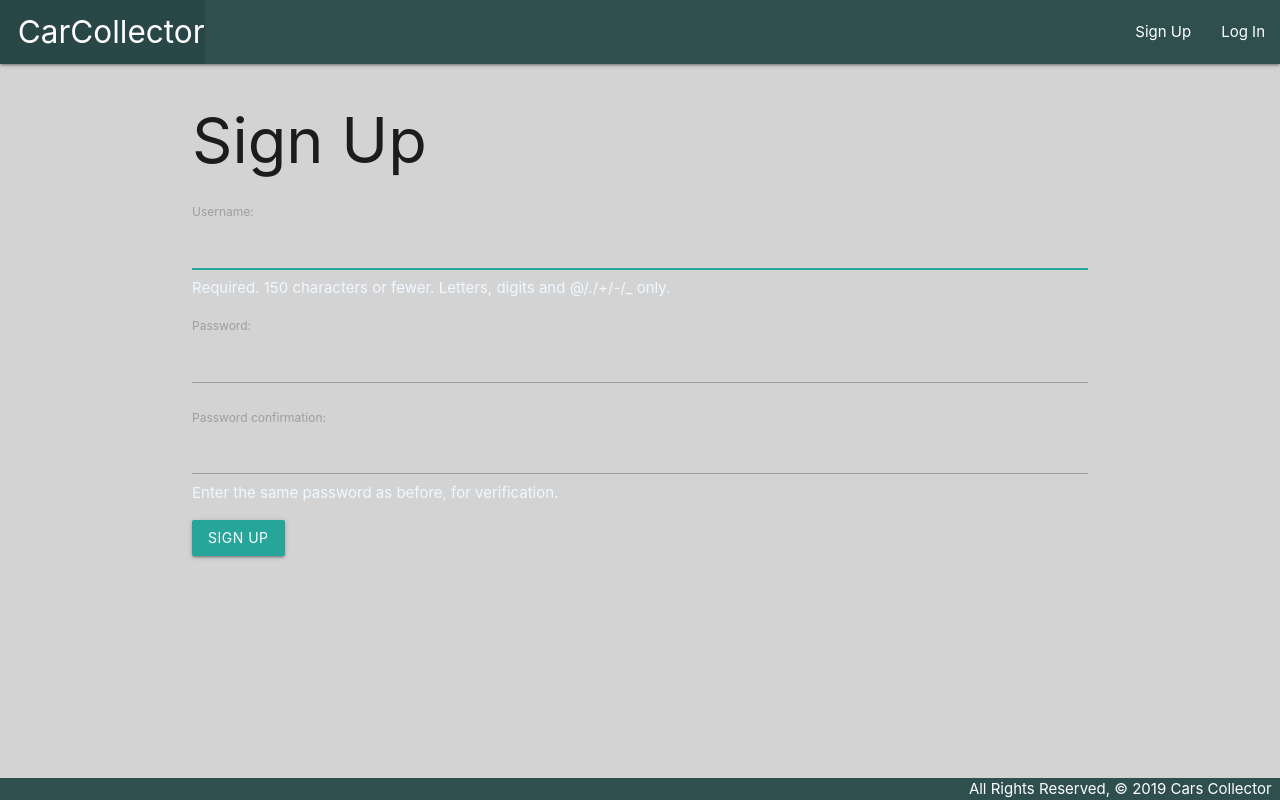
After one commit to AK0275/Collector-lab, a Django app: page /accounts/signup/ in a window 1280 px wide. The commit adds this page. Run offline with Django 5.2, Linux system fonts and the light colour scheme.

Commit message:
collector

```diff
--- a/carcollector/carcollector/urls.py
+++ b/carcollector/carcollector/urls.py
@@ -16,8 +16,11 @@ Including another URLconf
 """
 from django.contrib import admin
 from django.urls import path, include
+from django.conf import settings
+
 
 urlpatterns = [
     path('admin/', admin.site.urls),
     path('', include('main_app.urls')),
+    path('accounts/', include('django.contrib.auth.urls')),
 ]
--- a/carcollector/main_app/models.py
+++ b/carcollector/main_app/models.py
@@ -1,6 +1,7 @@
 from django.db import models
 from django.urls import reverse
 from datetime import date
+from django.contrib.auth.models import User
 
 
 # Create your models here.
@@ -31,6 +32,7 @@ class Car(models.Model):
     price = models.IntegerField()
     image = models.ImageField(upload_to='main_app/static/uploads/', default="")
     services = models.ManyToManyField(Service)
+    user = models.ForeignKey(User, on_delete=models.CASCADE)
 
 
     def get_absolute_url(self):
@@ -55,5 +57,8 @@ class CHECKING(models.Model):
 
 
 
+
+
+
 class Meta:
     ordering = ['-date']
--- a/carcollector/main_app/static/css/style.css
+++ b/carcollector/main_app/static/css/style.css
@@ -2,6 +2,7 @@ body {
     display: flex;
     min-height: 100vh;
     flex-direction: column;
+    background-color: lightgray;
 }
 
 main {
@@ -12,3 +13,34 @@ footer.page-footer {
     padding-top: 0;
     text-align: right;
 }
+
+.nav-wrapper {
+    background-color: darkslategrey;
+}
+
+.page-footer {
+    background-color: darkslategrey;
+}
+
+.card {
+    background-color: gray;
+}
+
+p {
+    color:aliceblue;
+}
+
+
+.flex-container {
+    display: flex;
+    justify-content: space-between;
+}
+
+.card-title {
+    color: antiquewhite;
+    font-weight: bold;
+}
+
+.card-panel {
+    background-color: lightgray;
+}
--- a/carcollector/main_app/templates/base.html
+++ b/carcollector/main_app/templates/base.html
@@ -17,13 +17,26 @@
             <ul>
             <li><a href="{% url 'home' %}" class="left brand-logo">&nbsp;&nbsp;CarCollector</a></li>
             </ul>
-            <ul class="right">
+
+        <ul class="right">
+            {% if user.is_authenticated %}
             <li><a href="{% url 'about' %}">About</a></li>
             <li><a href="{% url 'cars_create' %}">Add a Cars</a></li>
             <li><a href="{% url 'index' %}">View All My Cars</a></li>
             <li><a href="{% url 'services_create' %}">Add a service</a></li>
             <li><a href="{% url 'services_index' %}">View All Service</a></li>
-            </ul>
+            <li>
+                <form method="post" action="{% url 'logout' %}">
+                {% csrf_token %}
+                <button type="submit">Logout</button>
+                </form>
+            </li>
+            Hi {{ user.username }}
+                {% else %}
+                <li><a href="{% url 'signup' %}">Sign Up</a></li>
+                <li><a href="{% url 'login' %}">Log In</a></li>
+                {% endif %}
+        </ul>
         </div>
         </nav>
     </header>
--- a/carcollector/main_app/templates/cars/detail.html
+++ b/carcollector/main_app/templates/cars/detail.html
@@ -32,7 +32,7 @@
 
 <div>
 
-    <div>
+    <>
         <form method="post" action="{% url 'add_checking' car.id %}" method="post">
             {% csrf_token %}
             {{ checking_form.as_p }}
@@ -130,8 +130,6 @@
     });
     let selectEl = document.getElementById('id_chck');
     M.FormSelect.init(selectEl);
-
-
 </script>
 
 {% endblock %}
--- /dev/null
+++ b/carcollector/main_app/templates/home.html
@@ -0,0 +1,6 @@
+{% extends 'base.html' %}
+
+{% block content %}
+<h1>Car Collector</h1>
+<hr>
+{% endblock %}
--- /dev/null
+++ b/carcollector/main_app/templates/registration/signup.html
@@ -0,0 +1,15 @@
+{% extends 'base.html' %}
+{% block content %}
+
+<h1>Sign Up</h1>
+
+    {% if error_message %}
+        <p class="red-text">{{ error_message }}</p>
+    {% endif %}
+
+    <form method="post" action="{% url 'signup' %}">
+    {% csrf_token %}
+    {{ form.as_p }}
+    <input type="submit" class="btn" value="Sign Up">
+    </form>
+{% endblock %}
--- a/carcollector/main_app/urls.py
+++ b/carcollector/main_app/urls.py
@@ -1,6 +1,7 @@
 from django.urls import path
 # from .models import Car
 from . import views
+
 
 urlpatterns = [
     path('', views.home, name='home'),
@@ -22,4 +23,6 @@ urlpatterns = [
 
     path('cars/<int:car_id>/unassoc_service/<int:service_id>/', views.unassoc_service, name='unassoc_service'),
 
+    path('accounts/signup/', views.signup, name='signup'),
+
 ]
--- a/carcollector/main_app/views.py
+++ b/carcollector/main_app/views.py
@@ -4,37 +4,48 @@ from .models import Car, Service
 from django.views.generic.edit import CreateView, UpdateView, DeleteView
 from django.views.generic import ListView, DetailView
 from .forms import CheckingForm
+from django.contrib.auth.forms import UserCreationForm
+from django.contrib.auth import login
+from django.contrib.auth.decorators import login_required
+from django.contrib.auth.mixins import LoginRequiredMixin
 
-class CarCreate(CreateView):
+
+class CarCreate(LoginRequiredMixin, CreateView):
     model = Car
     fields = ['name', 'model', 'description', 'price', 'image']
 
+    def form_valid(self, form):
+        print("self.request.user", self.request.user)
+        print("form", form)
+        form.instance.user = self.request.user
+        return super().form_valid(form)
 
-class CarUpdate(UpdateView):
+
+class CarUpdate(LoginRequiredMixin, UpdateView):
     model= Car
     fields =['name', 'model', 'description', 'price', 'image']
 
 
-class CarDelete(DeleteView):
+class CarDelete(LoginRequiredMixin, DeleteView):
     model = Car
     success_url = '/cars/'
 
 
-class ServiceList(ListView):
+class ServiceList(LoginRequiredMixin, ListView):
     model = Service
 
-class ServiceDetail(DetailView):
+class ServiceDetail(LoginRequiredMixin, DetailView):
     model = Service
 
-class ServiceCreate(CreateView):
+class ServiceCreate(LoginRequiredMixin, CreateView):
     model = Service
     fields = '__all__'
 
-class ServiceUpdate(UpdateView):
+class ServiceUpdate(LoginRequiredMixin, UpdateView):
     model = Service
     fields = ['name']
 
-class ServiceDelete(DeleteView):
+class ServiceDelete(LoginRequiredMixin, DeleteView):
     model = Service
     success_url = '/services/'
 
@@ -43,16 +54,18 @@ class ServiceDelete(DeleteView):
 # Create your views here.
 
 def home(request):
-    return HttpResponse('<h1>Hello</h1>')
+    return render(request, 'home.html')
 
 def about(request):
     return render(request, 'about.html')
 
+@login_required
 def car_index(request):
-    cars = Car.objects.all()
+    # cars = Car.objects.all()
+    cars = Car.objects.filter(user=request.user)
     return render(request, 'cars/index.html', { 'cars': cars })
 
-
+@login_required
 def car_detail(request, car_id):
     car = Car.objects.get(id=car_id)
     checking_form = CheckingForm()
@@ -60,7 +73,7 @@ def car_detail(request, car_id):
     return render(request, 'cars/detail.html', { 'car': car, 'checking_form': checking_form,
                                                 'services': services_car_doesnt_have  })
 
-
+@login_required
 def add_checking(request, car_id):
     form =CheckingForm(request.POST)
     if form.is_valid():
@@ -69,12 +82,30 @@ def add_checking(request, car_id):
         new_checking.save()
         return redirect('detail', car_id = car_id)
 
+@login_required
 def assoc_service(request, car_id, service_id):
     Car.objects.get(id=car_id).services.add(service_id)
     return redirect('detail', car_id = car_id)
 
 
-
+@login_required
 def unassoc_service(request, car_id, service_id):
     Car.objects.get(id=car_id).services.remove(service_id)
     return redirect('detail', car_id = car_id)
+
+
+
+def signup(request):
+    error_message = ''
+    if request.method == 'POST':
+        form = UserCreationForm(request.POST)
+        if form.is_valid():
+            user = form.save()
+            login(request, user)
+            return redirect('index')
+        else:
+            error_message = 'Invalid Signup- Please try again later.'
+
+    form = UserCreationForm()
+    context = {'form': form, 'error_message': error_message}
+    return render(request, 'registration/signup.html', context)
```
Also changed, not shown: carcollector/carcollector/settings.py (+17 -12 lines), carcollector/main_app/templates/registration/login.html (added, +13 -0 lines), carcollector/main_app/admin.py (line endings or trailing spaces), carcollector/main_app/apps.py (line endings or trailing spaces), carcollector/main_app/migrations/0004_car_user_alter_checking_chck.py (added), carcollector/main_app/static/uploads/Odometer_Blocker___No_Mileage_Correction.jpg (added), carcollector/main_app/static/uploads/Screenshot_2025-01-14_095220.png (added), carcollector/main_app/templates/main_app/service_confirm_delete.html (renamed from carcollector/main_app/templates/main_app/service_confirm_detele.html).
